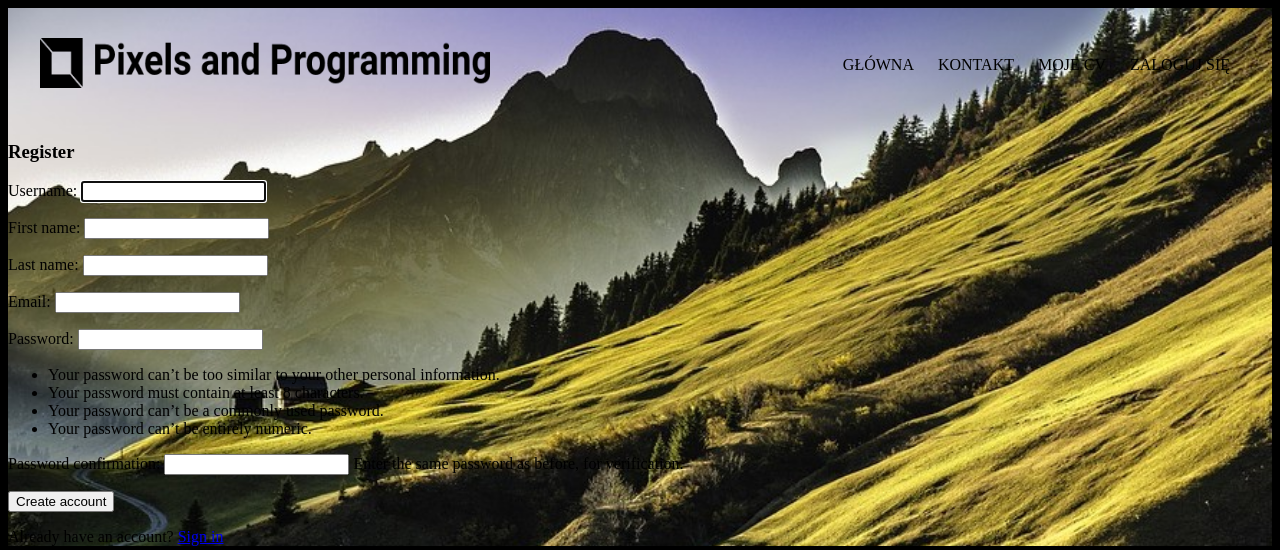
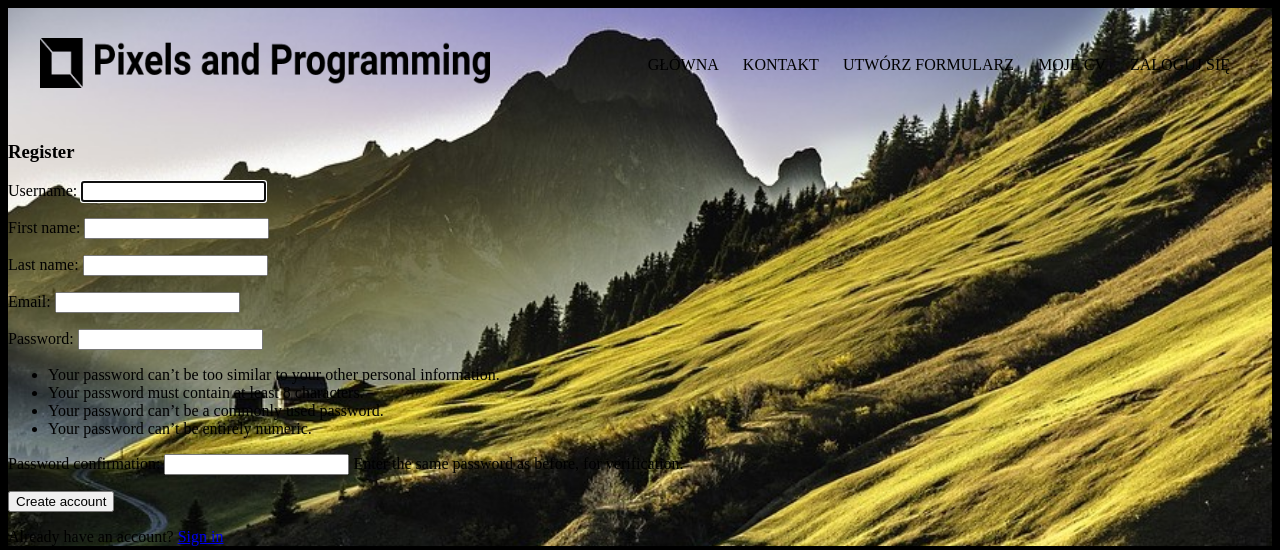
Before and after one commit to Maksymilian03/Pixels_and_programing, a Django app: page /accounts/register/ in a window 1280 px wide. Shown: the top 550 px of the page. Run offline with Django 4.2, Linux system fonts and the light colour scheme.

```diff
--- a/blog/templates/base.html
+++ b/blog/templates/base.html
@@ -21,6 +21,7 @@
             <nav class="navigation">
                 <a class="nav_a" href="{% url 'index' %}">GŁÓWNA</a>
                 <a class="nav_a" href="">KONTAKT</a>
+                <a class="nav_a" href="{% url 'create_form' %}">UTWÓRZ FORMULARZ</a>
                 <a class="nav_a" href="">MOJE CV</a>
                 {% if user.is_authenticated %}
                 <a class="nav_a" href="{% url 'logout' %}">WYLOGUJ</a>
```
